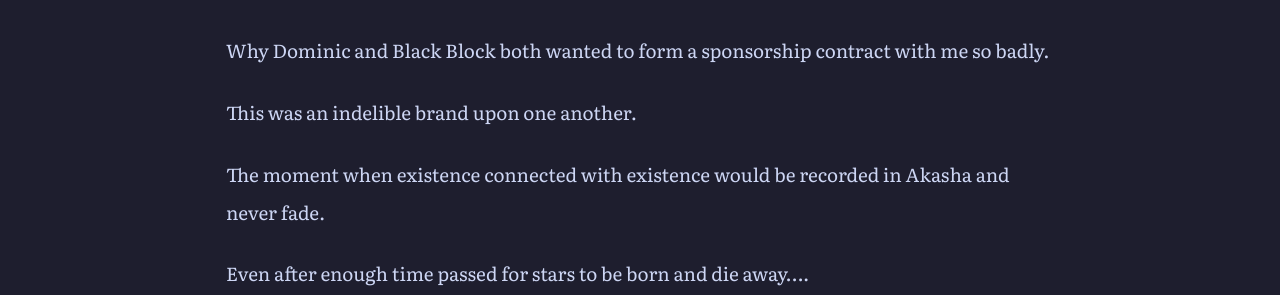
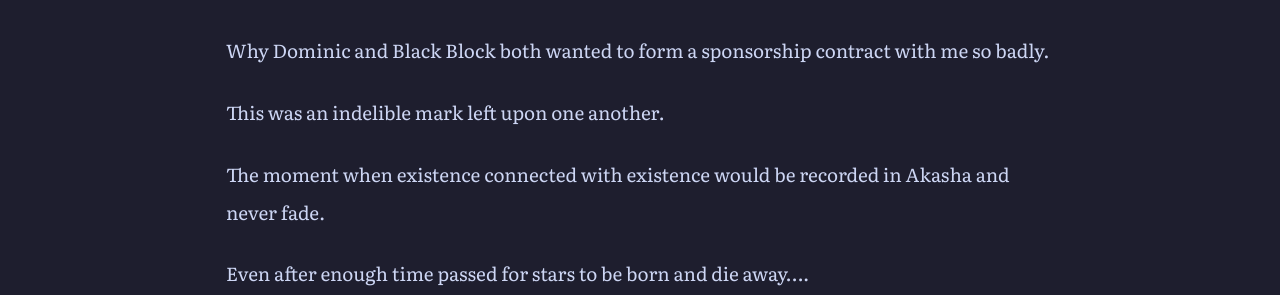
Before and after one commit to soleumn/soleumn.github.io, a Jekyll site: the page built from _chapters/eoshinki/ch185.md, in a window 1280 px wide and 900 px high, scrolled down 5158 px. Shown: the part 162-457 px from the top of the window. Built offline with Jekyll 4.4.1, drawn with Linux system fonts in a browser that asks for light colours; some web fonts are replaced; comment, search, counter and statistics services are not loaded.

Commit message:
Edit Chapter 185 (via site)

```diff
--- a/_chapters/eoshinki/ch185.md
+++ b/_chapters/eoshinki/ch185.md
@@ -152,7 +152,7 @@ I felt like I understood a little bit now.
 
 Why Dominic and Black Block both wanted to form a sponsorship contract with me so badly.
 
-This was an indelible brand upon one another.
+This was an indelible mark left upon one another.
 
 The moment when existence connected with existence would be recorded in Akasha and never fade.
 
```
